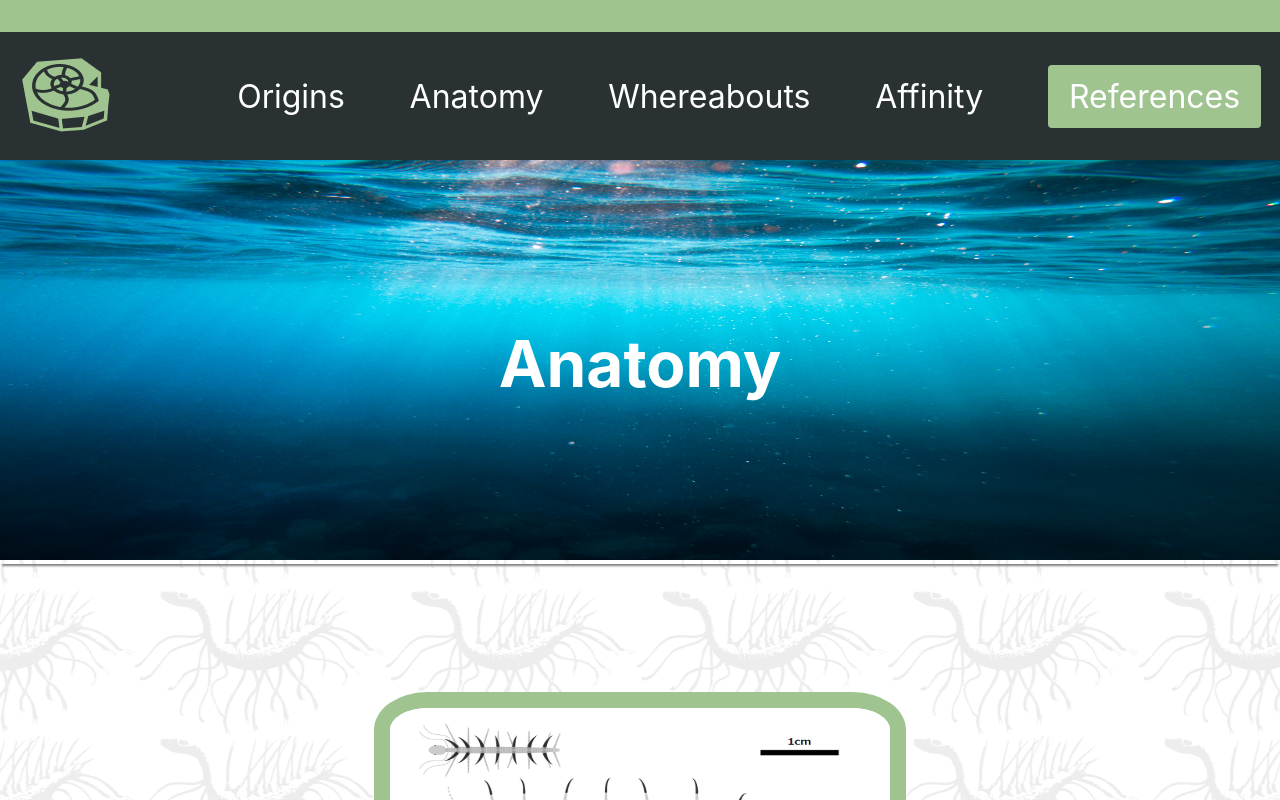
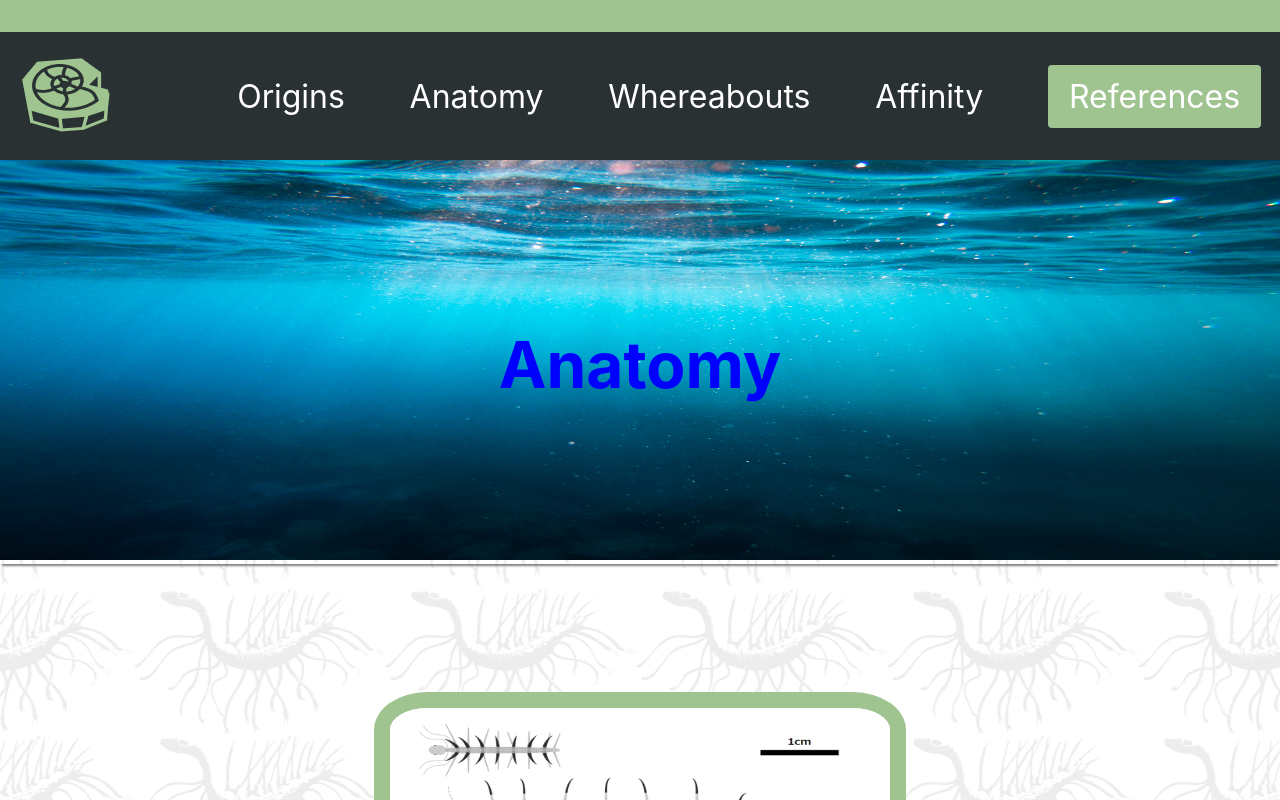
Before and after one commit to jorgeemejia/hgenia-dot-com, a React (Create React App) app: page /anatomy in a window 1280 px wide. Shown: the top 800 px of the page. Built offline with nearby package versions, Linux system fonts and the light colour scheme.

Commit message:
centering hero no mac should work now

```diff
--- a/src/Pages/Affinity.js
+++ b/src/Pages/Affinity.js
@@ -5,7 +5,7 @@ import waterBG from '../Images/Origins/waterBG.jpg';
 
 export default function Affinity (){
     return(
-        <div className={classes.anatomy_page}>
+        <div className={classes.affinity_page}>
             <div className={classes.hero_section}>
                 <img className={classes.hero_image} src={waterBG} alt=""/>
                 <h1 className={classes.header}>Affinity</h1>
--- a/src/Pages/Affinity.module.css
+++ b/src/Pages/Affinity.module.css
@@ -1,6 +1,4 @@
-.anatomy_page {
-
-    margin-top: 6rem;
+.affinity_page {
     display: flex;
     flex-direction: column;
     gap: 8rem;
@@ -9,7 +7,7 @@
 
 .header {
     position: absolute;
-    top: 30%;
+    top: 40%;
     left: 50%;
     transform: translate(-50%, -50%);
     color: white;
@@ -17,7 +15,8 @@
 }
 
 .hero_section {
-    margin-top: -6rem;
+    position: relative;
+    text-align: center;
     box-shadow: 0 4px 2px -2px gray;
 
 }
@@ -60,13 +59,9 @@
     height: 417px;
 }
 
-@media (max-width: 2560px) {
+@media (max-width: 1440px) {
     .header {
-        color: white;
-        position: absolute;
-        top: 40%;
-        left: 50%;
-        font-size: 4rem;
+        color: blue;
     }
 
     .hero_image {
--- a/src/Pages/Anatomy.module.css
+++ b/src/Pages/Anatomy.module.css
@@ -1,6 +1,4 @@
 .anatomy_page {
-
-    margin-top: 6rem;
     display: flex;
     flex-direction: column;
     gap: 8rem;
@@ -9,7 +7,7 @@
 
 .header {
     position: absolute;
-    top: 30%;
+    top: 40%;
     left: 50%;
     transform: translate(-50%, -50%);
     color: white;
@@ -17,7 +15,8 @@
 }
 
 .hero_section {
-    margin-top: -6rem;
+    position: relative;
+    text-align: center;
     box-shadow: 0 4px 2px -2px gray;
 
 }
@@ -60,13 +59,9 @@
     height: 417px;
 }
 
-@media (max-width: 2560px) {
+@media (max-width: 1440px) {
     .header {
-        color: white;
-        position: absolute;
-        top: 40%;
-        left: 50%;
-        font-size: 4rem;
+        color: blue;
     }
 
     .hero_image {
--- a/src/Pages/References.module.css
+++ b/src/Pages/References.module.css
@@ -1,12 +1,11 @@
 .references_page {
-    margin-top: 6rem;
     display: flex;
     flex-direction: column;
 }
 
 .header {
     position: absolute;
-    top: 30%;
+    top: 40%;
     left: 50%;
     transform: translate(-50%, -50%);
     color: white;
@@ -14,7 +13,8 @@
 }
 
 .hero_section {
-    margin-top: -6rem;
+    position: relative;
+    text-align: center;
     box-shadow: 0 4px 2px -2px gray;
 
 }
@@ -25,13 +25,9 @@
 }
 
 
-@media (max-width: 2560px) {
+@media (max-width: 1440px) {
     .header {
-        color: white;
-        position: absolute;
-        top: 40%;
-        left: 50%;
-        font-size: 4rem;
+        color: blue;
     }
 
     .hero_image {
```
